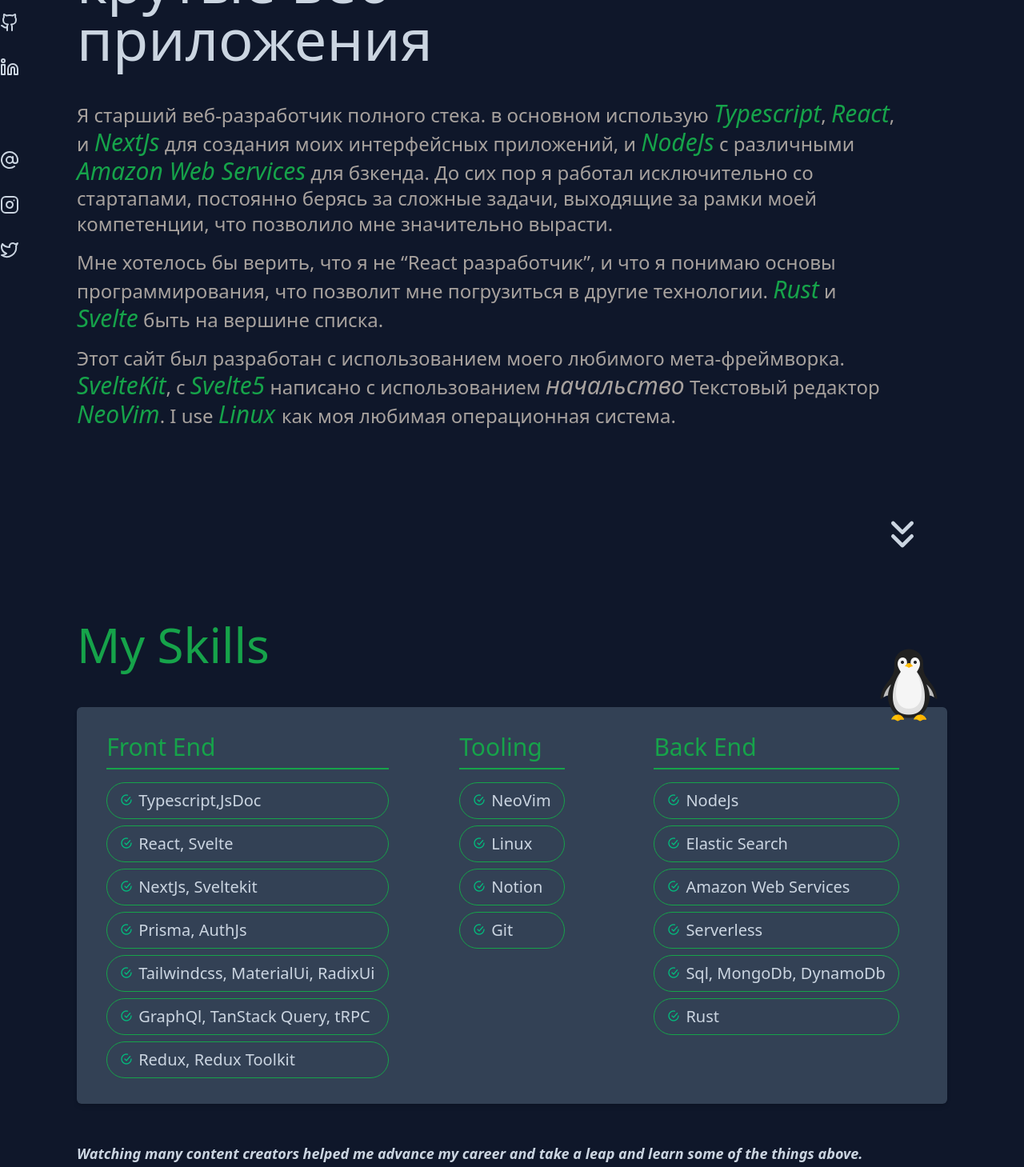
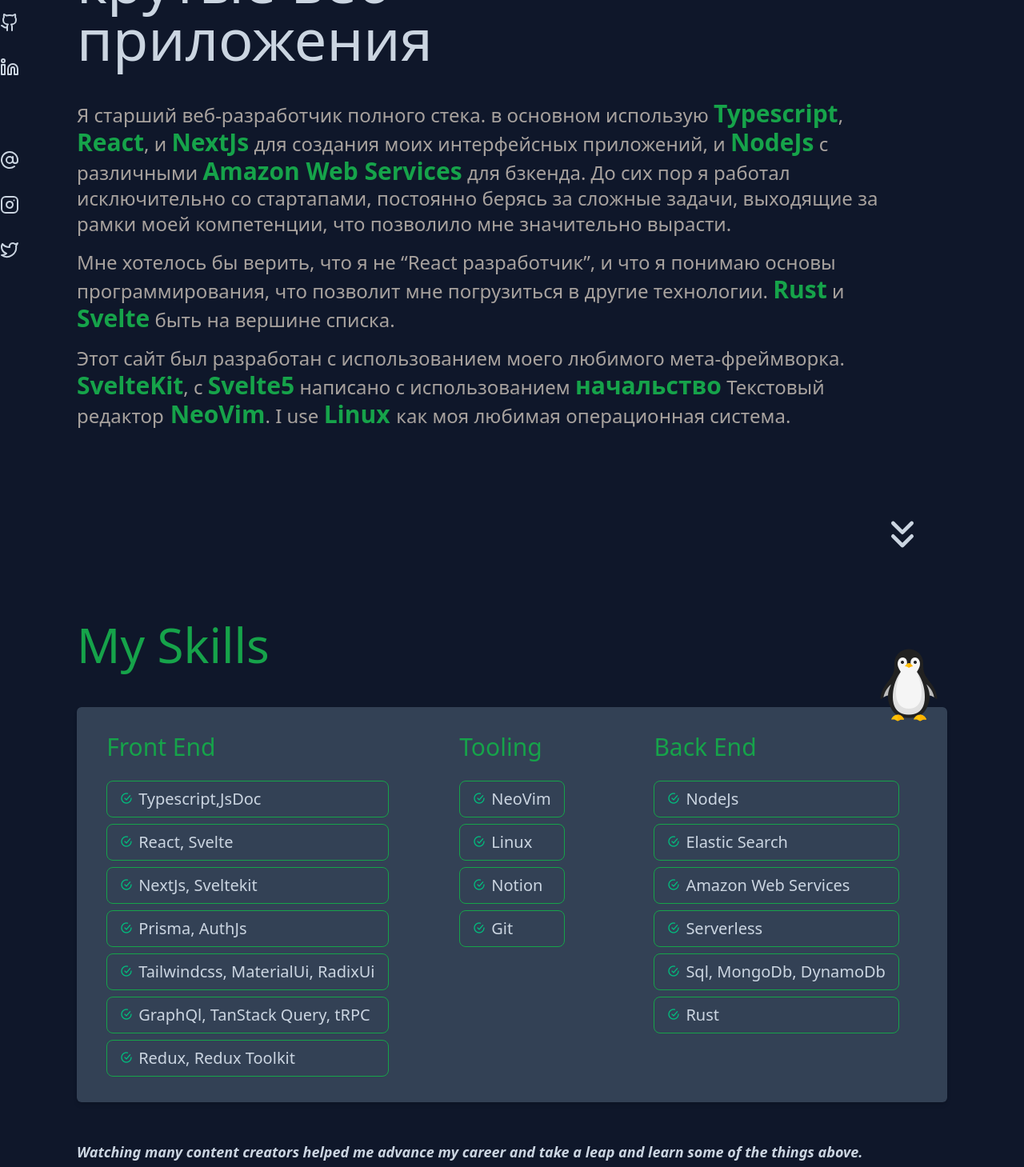
Before and after one commit to BahaaalHalabi01/portfolio, a SvelteKit app: page / in a window 1280 px wide. Shown: the part 380-1839 px from the top of the page at 80% size. Built offline with nearby package versions, Linux system fonts and the light colour scheme; some icons are missing.

Commit message:
common styling

```diff
--- a/src/app.css
+++ b/src/app.css
@@ -4,10 +4,24 @@
 @tailwind utilities;
 
 @layer base {
+
   html {
     @apply bg-slate-900 text-slate-300 p-0 m-0 scroll-smooth;
   }
   body {
     @apply lg:text-lg font-sans ;
   }
+
 }
+
+@layer utilities {
+
+  .important-link {
+    @apply lg:text-3xl text-2xl text-green-600 font-bold hover:underline
+  }
+
+  .skill-li {
+  @apply lg:text-xl text-lg rounded-lg border border-green-600 px-4 py-2 hover:scale-110 duration-300 transition-transform hover:bg-slate-900
+  }
+
+}
--- a/src/routes/+page.svelte
+++ b/src/routes/+page.svelte
@@ -4,8 +4,8 @@
 	import { initExperiences } from './experiences';
 	import Button from '$src/components/button.svelte';
 	import type { PageData } from './$types';
-  import NeoVim from '$lib/icons/neovim.svelte'
-  import {t} from '$lib/translations/i18n'
+	import NeoVim from '$lib/icons/neovim.svelte';
+	import { t } from '$lib/translations/i18n';
 
 	export let data: PageData;
 	const { titles } = data;
@@ -56,56 +56,53 @@
 		height={96}
 		alt="linux"
 	/>
-<NeoVim
-
-	/>
+	<NeoVim />
 	<p class="lg:text-2xl text-xl">{$t('homepage.welcome')}</p>
 	<h1 class="text-green-600 lg:text-7xl font-semibold text-4xl">{$t('name')}</h1>
 	<h2 class="lg:text-7xl lg:pb-6 font-medium text-4xl lg:pr-60">{$t('homepage.welcome-sub')}</h2>
 	<p class="text-stone-400 lg:text-2xl lg:max-w-5xl">
-		{$t('homepage.about-0')} <span
-			class="text-green-600 italic lg:text-3xl text-2xl">Typescript</span
-		>,
-		<span class="text-green-600 italic lg:text-3xl text-2xl">React</span>,{' '}{$t('and')}{' '}<span
-			class="text-green-600 italic text-2xl lg:text-3xl">NextJs</span
-		>
+		{$t('homepage.about-0')}
+		<a href="https://www.typescriptlang.org" target="_blank" class="important-link">Typescript</a>,
+		<a class=" important-link" href="https://react.dev" target="_blank">React</a>,{' '}{$t(
+			'and'
+		)}{' '}
+		<a class="important-link" href="https://nextjs.org" target="_blank">NextJs</a>
 		{$t('homepage.about-1')}
-		<span class="text-2xl lg:text-3xl text-green-600 italic">NodeJs</span> {$t('homepage.about-2')}
-		<span class="text-green-600 italic lg:text-3xl text-2xl">Amazon Web Services</span> {$t('homepage.about-3')}.
+		<a class="important-link" href="https://nodejs.org" target="_blank">NodeJs</a>
+		{$t('homepage.about-2')}
+		<a class="important-link" href="https://aws.amazon.com" target="_blank">Amazon Web Services</a>
+		{$t('homepage.about-3')}.
 		{$t('homepage.about-4')}
 	</p>
 	<p class="text-stone-400 lg:text-2xl lg:max-w-5xl">
 		{$t('homepage.about-5')} <q>React {$t('developer')}</q>, {$t('homepage.about-6')}
-		<span class="text-green-600 lg:text-3xl text-2xl italic">Rust</span>
-    {$t('and')} <span class="text-green-600 text-2xl lg:text-3xl italic">Svelte</span> {$t('homepage.about-7')}
+		<a class="important-link" href="https://www.rust-lang.org/" target="_blank">Rust</a>
+		{$t('and')} <a class="important-link" href="https://svelte.dev/" target="_blank">Svelte</a>
+		{$t('homepage.about-7')}
 	</p>
 
 	<p class="text-stone-400 lg:text-2xl lg:max-w-5xl">
 		{$t('homepage.about-8')}
-		<a
-			target="_blank"
-			rel="noreferrer"
-			class="text-green-600 italic text-2xl lg:text-3xl"
-			href="https://kit.svelte.dev">SvelteKit</a
+		<a target="_blank" rel="noreferrer" class="important-link" href="https://kit.svelte.dev"
+			>SvelteKit</a
 		>, {$t('with')}
 		<a
 			href="https://svelte-5-preview.vercel.app/docs/introduction"
 			target="_blank"
 			rel="noreferrer"
-			class="text-green-600 italic text-2xl lg:text-3xl"
+			class="important-link"
 			>Svelte5
 		</a>
-    {$t('homepage.about-9')}&nbsp;<span class="italic text-2xl lg:text-3xl">{$t('superior')}</span>&nbsp;{$t('text-editor')}<a
-			class="text-green-600 italic text-2xl lg:text-3xl"
+		{$t('homepage.about-9')}&nbsp;<span class="important-link hover:no-underline"
+			>{$t('superior')}</span
+		>&nbsp;{$t('text-editor')}<a
+			class="important-link"
 			href="https://neovim.io/"
 			target="_blank"
 			rel="noreferrer">{' '}NeoVim</a
 		>. {$t('homepage.about-10')}
-		<a
-			class="lg:text-3xl italic text-green-600 text-2xl"
-			href="https://pop.system76.com/"
-			target="_blank"
-			rel="noreferrer">Linux{' '}</a
+		<a class="important-link" href="https://pop.system76.com/" target="_blank" rel="noreferrer"
+			>Linux{' '}</a
 		>
 		{$t('homepage.about-11')}
 	</p>
@@ -138,110 +135,42 @@
 		class="grid lg:grid-cols-3 grid-cols-1 gap-y-6 rounded-md shadow-md lg:px-12 px-4 py-8 bg-slate-700 place-content-center lg:place-items-center max-w-6xl"
 	>
 		<div class="flex flex-col items-start justify-start h-full">
-			<p class="text-3xl pb-2 text-green-600 font-medium border-b-2 border-green-600 w-full">
+			<p class="text-3xl pb-2 text-green-600 font-medium  w-full">
 				Front End
 			</p>
 			<ul class="list-image-checkmark list-inside space-y-2 pt-4">
-				<li
-					class="lg:text-xl text-lg rounded-full border border-green-600 px-4 py-2 hover:scale-110 duration-300 transition-transform hover:bg-slate-900"
-				>
-					Typescript,JsDoc
-				</li>
-				<li
-					class="lg:text-xl text-lg rounded-full border border-green-600 px-4 py-2 hover:scale-110 duration-300 transition-transform hover:bg-slate-900"
-				>
-					React, Svelte
-				</li>
-				<li
-					class="lg:text-xl text-lg rounded-full border border-green-600 px-4 py-2 hover:scale-110 duration-300 transition-transform hover:bg-slate-900"
-				>
-					NextJs, Sveltekit
-				</li>
-				<li
-					class="lg:text-xl text-lg rounded-full border border-green-600 px-4 py-2 hover:scale-110 duration-300 transition-transform hover:bg-slate-900"
-				>
-					Prisma, AuthJs
-				</li>
-				<li
-					class="lg:text-xl text-lg rounded-full border border-green-600 px-4 py-2 hover:scale-110 duration-300 transition-transform hover:bg-slate-900 truncate"
-				>
-					Tailwindcss, MaterialUi, RadixUi
-				</li>
-				<li
-					class="lg:text-xl text-lg rounded-full border border-green-600 px-4 py-2 hover:scale-110 duration-300 transition-transform hover:bg-slate-900"
-				>
-					GraphQl, TanStack Query, tRPC
-				</li>
-				<li
-					class="lg:text-xl text-lg rounded-full border border-green-600 px-4 py-2 hover:scale-110 duration-300 transition-transform hover:bg-slate-900"
-				>
-					Redux, Redux Toolkit
-				</li>
+				<li class=" skill-li">Typescript,JsDoc</li>
+				<li class=" skill-li">React, Svelte</li>
+				<li class=" skill-li">NextJs, Sveltekit</li>
+				<li class=" skill-li">Prisma, AuthJs</li>
+				<li class=" skill-li truncate">Tailwindcss, MaterialUi, RadixUi</li>
+				<li class=" skill-li">GraphQl, TanStack Query, tRPC</li>
+				<li class=" skill-li">Redux, Redux Toolkit</li>
 			</ul>
 		</div>
 		<div class="flex flex-col items-start justify-start h-full">
-			<p class="text-3xl pb-2 text-green-600 font-medium border-b-2 border-green-600 w-full">
+			<p class="text-3xl pb-2 text-green-600 font-medium w-full">
 				Tooling
 			</p>
 			<ul class="list-image-checkmark list-inside space-y-2 pt-4">
-				<li
-					class="text-xl rounded-full border border-green-600 px-4 py-2 hover:scale-110 duration-300 transition-transform hover:bg-slate-900"
-				>
-					NeoVim
-				</li>
-				<li
-					class="text-xl rounded-full border border-green-600 px-4 py-2 hover:scale-110 duration-300 transition-transform hover:bg-slate-900"
-				>
-					Linux
-				</li>
-				<li
-					class="text-xl rounded-full border border-green-600 px-4 py-2 hover:scale-110 duration-300 transition-transform hover:bg-slate-900"
-				>
-					Notion
-				</li>
-				<li
-					class="text-xl rounded-full border border-green-600 px-4 py-2 hover:scale-110 duration-300 transition-transform hover:bg-slate-900"
-				>
-					Git
-				</li>
+				<li class="skill-li">NeoVim</li>
+				<li class="skill-li">Linux</li>
+				<li class="skill-li">Notion</li>
+				<li class="skill-li">Git</li>
 			</ul>
 		</div>
 
 		<div class="flex flex-col items-start justify-start h-full">
-			<p class="text-3xl pb-2 text-green-600 font-medium border-b-2 border-green-600 w-full">
+			<p class="text-3xl pb-2 text-green-600 w-full">
 				Back End
 			</p>
 			<ul class="list-image-checkmark list-inside space-y-2 pt-4">
-				<li
-					class="text-xl rounded-full border border-green-600 px-4 py-2 hover:scale-110 duration-300 transition-transform hover:bg-slate-900"
-				>
-					NodeJs
-				</li>
-				<li
-					class="text-xl rounded-full border border-green-600 px-4 py-2 hover:scale-110 duration-300 transition-transform hover:bg-slate-900"
-				>
-					Elastic Search
-				</li>
-				<li
-					class="text-xl rounded-full border border-green-600 px-4 py-2 hover:scale-110 duration-300 transition-transform hover:bg-slate-900"
-				>
-					Amazon Web Services
-				</li>
-				<li
-					class="text-xl rounded-full border border-green-600 px-4 py-2 hover:scale-110 duration-300 transition-transform hover:bg-slate-900"
-				>
-					Serverless
-				</li>
-				<li
-					class="text-xl rounded-full border border-green-600 px-4 py-2 hover:scale-110 duration-300 transition-transform hover:bg-slate-900"
-				>
-					Sql, MongoDb, DynamoDb
-				</li>
-				<li
-					class="text-xl rounded-full border border-green-600 px-4 py-2 hover:scale-110 duration-300 transition-transform hover:bg-slate-900"
-				>
-					Rust
-				</li>
+				<li class="skill-li">NodeJs</li>
+				<li class="skill-li">Elastic Search</li>
+				<li class="skill-li">Amazon Web Services</li>
+				<li class=" skill-li">Serverless</li>
+				<li class=" skill-li">Sql, MongoDb, DynamoDb</li>
+				<li class=" skill-li">Rust</li>
 			</ul>
 		</div>
 	</div>
@@ -474,5 +403,4 @@
 </section>
 
 <div class="lg:py-16 py-8" />
-  <section id='contact-me'>
-  </section>
+<section id="contact-me"></section>
```
Lines whose indentation alone changed are shown as unchanged.
